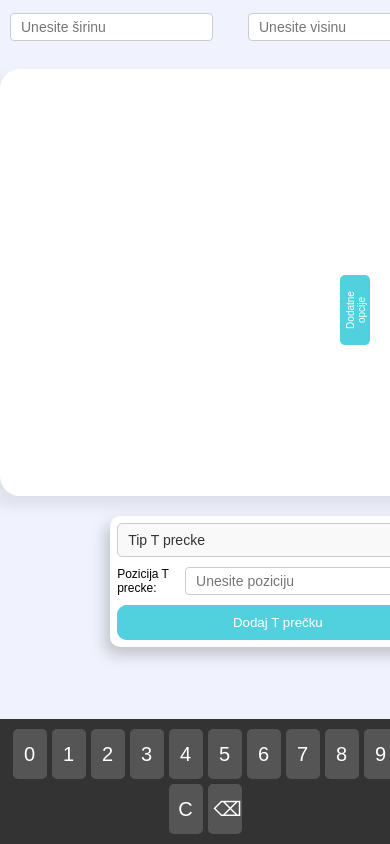
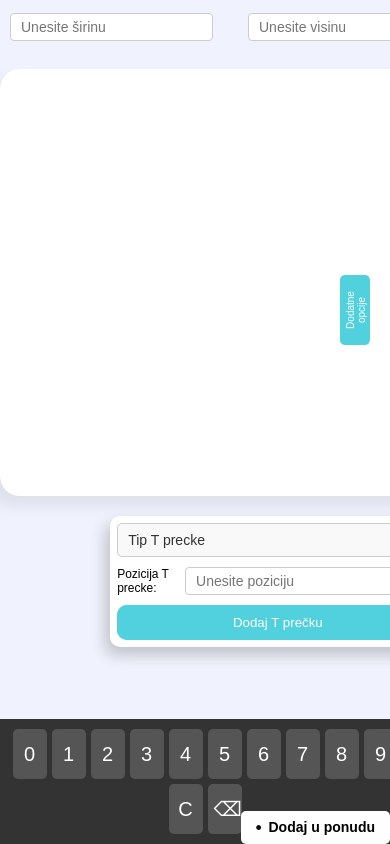
Before and after one commit to Madara1208/WindowMaker, a plain HTML site: page index.html in a window 390 px wide. Shown: the top 844 px of the page. Drawn offline with nearby package versions, Linux system fonts and the light colour scheme.

```diff
--- a/Dugmici.css
+++ b/Dugmici.css
@@ -592,8 +592,8 @@
         @media (max-width: 768px) {
         .copyBtn{
             position: fixed;
-            bottom: 50vh;
-            right: 20vh;
+            bottom: 0;
+            right: 0;
             padding: 7px 15px;
             color: rgb(0, 0, 0);
             border: none;
```
